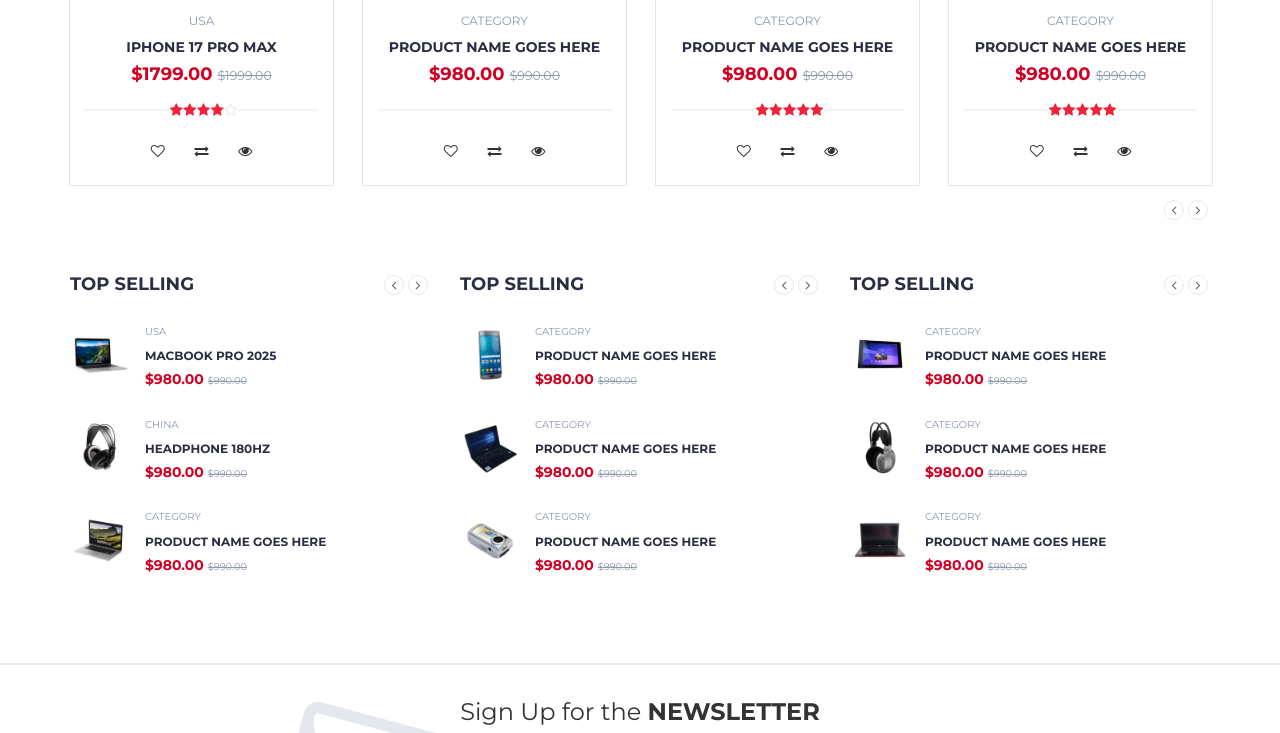
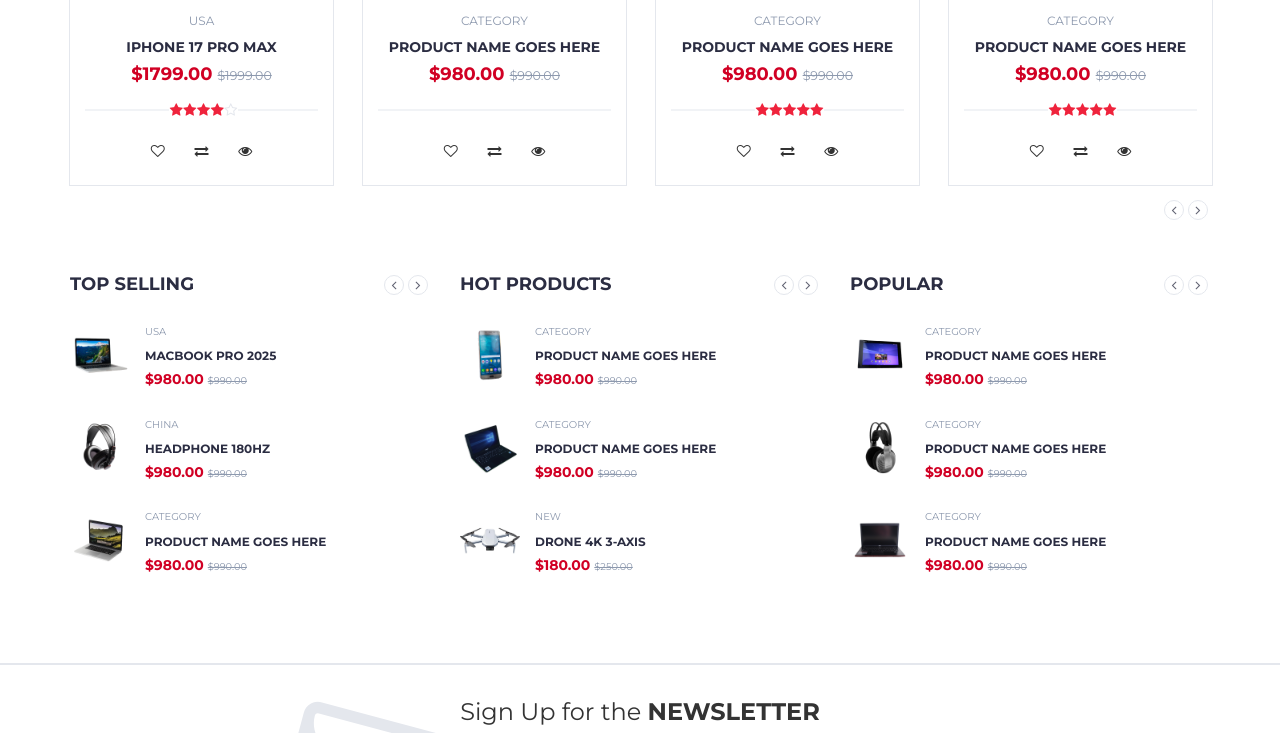
Before and after one commit to satan004/myweb_electro, a plain HTML site: page index.html in a window 1280 px wide. Shown: the part 2022-2755 px from the top of the page. Drawn offline with Linux system fonts and the light colour scheme.

Commit message:
add code

```diff
--- a/Page/blank.html
+++ b/Page/blank.html
@@ -2,9 +2,11 @@
 <html lang="en">
     <head>
         <meta charset="utf-8">
+		<link rel="shortcut icon" type="image/x-icon" href="/img/icon-web-Photoroom.png">
         <meta http-equiv="X-UA-Compatible" content="IE=edge">
         <meta name="viewport" content="width=device-width, initial-scale=1">
-        <title>SpecialElectronic.com</title>
+        <title>Special-Electronic.com</title>
+
          <link href="https://fonts.googleapis.com/css?family=Montserrat:400,500,700" rel="stylesheet">
          <link type="text/css" rel="stylesheet" href="../css/bootstrap.min.css"/>
          <link type="text/css" rel="stylesheet" href="../css/slick.css"/>
--- a/index.html
+++ b/index.html
@@ -3,9 +3,10 @@
 
 <head>
 	<meta charset="utf-8">
+	<link rel="shortcut icon" type="image/x-icon" href="/img/icon-web-Photoroom.png">
 	<meta http-equiv="X-UA-Compatible" content="IE=edge">
 	<meta name="viewport" content="width=device-width, initial-scale=1">
-	<title>SpecialElectronic.com</title>
+	<title>Special-Electronic.com</title>
 
 	<link href="https://fonts.googleapis.com/css?family=Montserrat:400,500,700" rel="stylesheet">
 	<link type="text/css" rel="stylesheet" href="css/bootstrap.min.css" />
@@ -184,7 +185,7 @@
 								<li class="active"><a data-toggle="tab" href="#tab1">Laptops</a></li>
 								<li><a data-toggle="tab" href="#tab1">Smartphones</a></li>
 								<li><a data-toggle="tab" href="#tab1">Cameras</a></li>
-								<li><a data-toggle="tab" href="#tab1">Accessories</a></li>
+								<li><a data-toggle="tab" href="#tab1">All Products</a></li>
 							</ul>
 						</div>
 					</div>
@@ -414,7 +415,7 @@
 								<li class="active"><a data-toggle="tab" href="#tab2">Laptops</a></li>
 								<li><a data-toggle="tab" href="#tab2">Smartphones</a></li>
 								<li><a data-toggle="tab" href="#tab2">Cameras</a></li>
-								<li><a data-toggle="tab" href="#tab2">Accessories</a></li>
+								<li><a data-toggle="tab" href="#tab2">All Products</a></li>
 							</ul>
 						</div>
 					</div>
@@ -681,7 +682,7 @@
 
 				<div class="col-md-4 col-xs-6">
 					<div class="section-title">
-						<h4 class="title">Top selling</h4>
+						<h4 class="title">Hot Products</h4>
 						<div class="section-nav">
 							<div id="slick-nav-4" class="products-slick-nav"></div>
 						</div>
@@ -747,12 +748,12 @@
 
 							<div class="product-widget">
 								<div class="product-img">
-									<img src="./img/product09.png" alt="">
+									<img src="./img/drone/Drone1.webp" alt="">
 								</div>
 								<div class="product-body">
-									<p class="product-category">Category</p>
-									<h3 class="product-name"><a href="#">product name goes here</a></h3>
-									<h4 class="product-price">$980.00 <del class="product-old-price">$990.00</del></h4>
+									<p class="product-category">NEW</p>
+									<h3 class="product-name"><a href="#">Drone 4k 3-Axis</a></h3>
+									<h4 class="product-price">$180.00 <del class="product-old-price">$250.00</del></h4>
 								</div>
 							</div>
 						</div>
@@ -763,7 +764,7 @@
 
 				<div class="col-md-4 col-xs-6">
 					<div class="section-title">
-						<h4 class="title">Top selling</h4>
+						<h4 class="title">Popular</h4>
 						<div class="section-nav">
 							<div id="slick-nav-5" class="products-slick-nav"></div>
 						</div>
```
Also changed, not shown: Page/checkout.html (+3 -1 lines), Page/product.html (+3 -1 lines), Page/store.html (+2 -1 lines), img/drone/Drone1.webp (added), img/icon-web-Photoroom.png (added).
